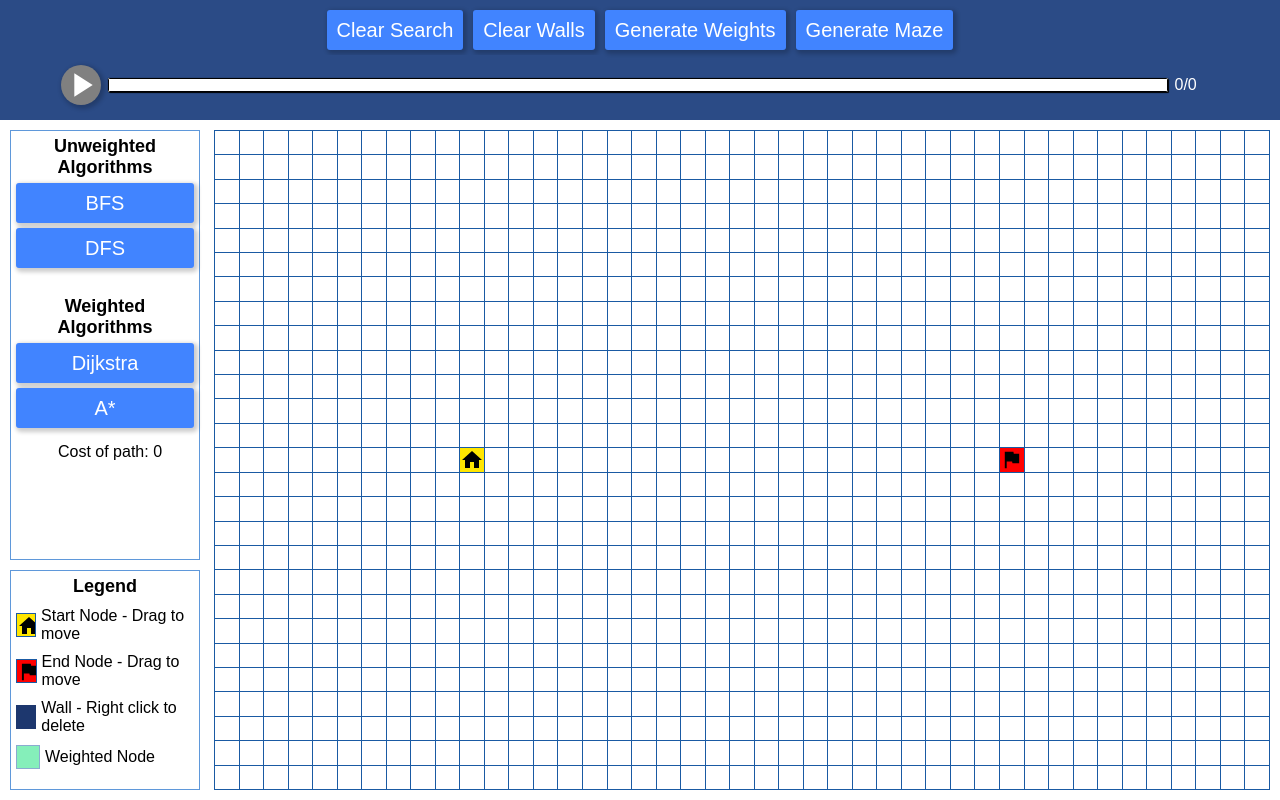
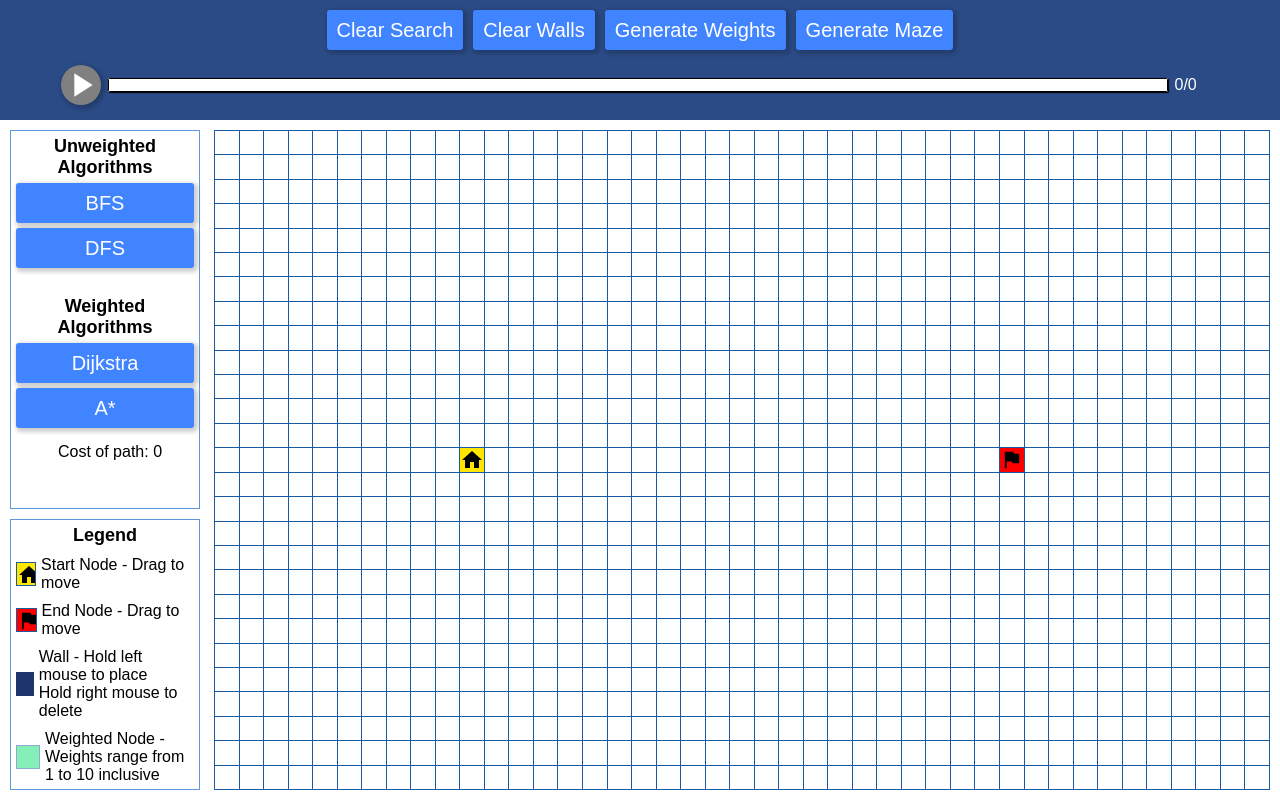
Before and after one commit to AlexMonji/alex-graph-visualizer, a plain HTML site: page index.html in a window 1280 px wide. Drawn offline with Linux system fonts and the light colour scheme.

Commit message:
added description to weighted node and adjusted styles

```diff
--- a/index.html
+++ b/index.html
@@ -77,10 +77,11 @@
       #algorithms {
         position: relative;
         border: 1px solid rgb(95, 152, 218);
-        height: calc(100% - 180px);
+        flex-grow: 1;
         width: 100%;
         margin-bottom: 10px;
         padding: 0 5px;
+        min-height: 350px;
       }
 
       #drop-downs {
@@ -97,8 +98,9 @@
       }
 
       #legend {
+        flex-grow: 0;
         border: 1px solid rgb(95, 152, 218);
-        min-height: 180px;
+        min-height: 200px;
         width: 100%;
         overflow-y: auto;
       }
@@ -406,11 +408,11 @@
           </div>
           <div class="legend-item">
             <div class="node" isWall></div>
-            <label>Wall - Right click to delete</label>
+            <label>Wall - Hold left mouse to place<br/> Hold right mouse to delete</label>
           </div>
           <div class="legend-item">
-            <div class="node cost-6"></div>
-            <label>Weighted Node</label>
+            <div class="node cost-6" style="flex-shrink: 0"></div>
+            <label>Weighted Node - Weights range from 1 to 10 inclusive</label>
           </div>
         </section>
       </div>
```
